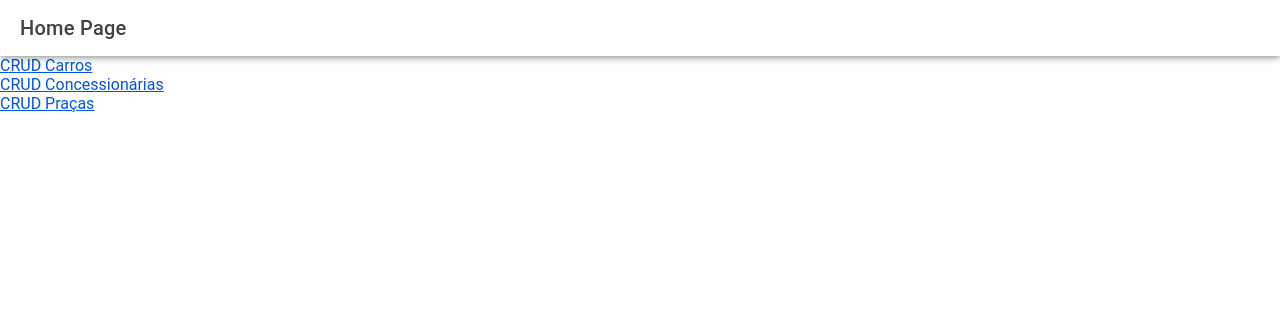
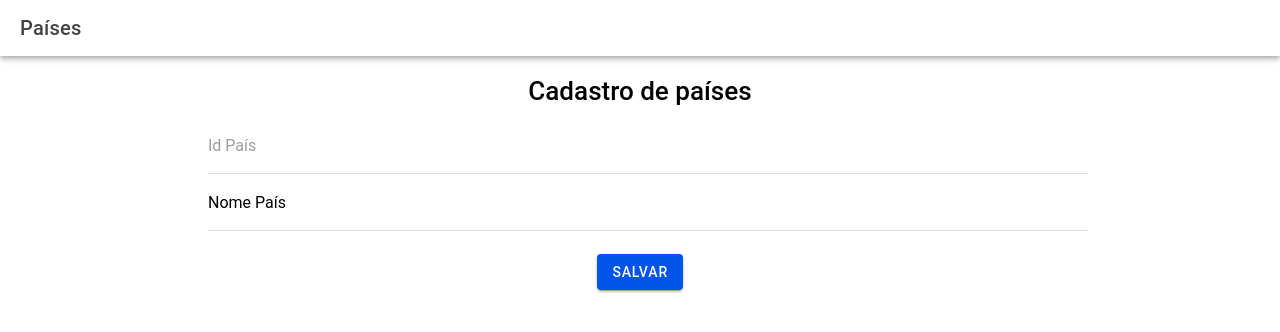
Before and after one commit to marcos221-Br/KRM-client, a React (Vite) app: page /country in a window 1280 px wide. Shown: the top 332 px of the page. Built offline with nearby package versions, Linux system fonts and the light colour scheme; no server answers.

Commit message:
CRUD Country
Added CRUD to Country

```diff
--- a/src/App.tsx
+++ b/src/App.tsx
@@ -5,6 +5,7 @@ import HomePage from './pages/Home';
 import CarPage from './pages/Car';
 import ConcessionairePage from './pages/Concessionaire';
 import TollPage from './pages/Toll';
+import CountryPage from './pages/Country';
 
 /* Core CSS required for Ionic components to work properly */
 import '@ionic/react/css/core.css';
@@ -52,6 +53,7 @@ const App: React.FC = () => (
         <Route path="/car" component={CarPage} />
         <Route path="/concessionaire" component={ConcessionairePage} />
         <Route path="/toll" component={TollPage} />
+        <Route path="/country" component={CountryPage} />
       </IonRouterOutlet>
     </IonReactRouter>
   </IonApp>
--- /dev/null
+++ b/src/controllers/CountryController.tsx
@@ -0,0 +1,31 @@
+import { sendJson } from "../components/Json";
+import { Country } from "../models/Country";
+
+export class CountryController{
+
+    public constructor(){
+
+    }
+
+    public findCountry(name:String){
+        return sendJson('/country/' + name,'GET');
+    }
+
+    public createCountry(country:Country){
+        let json = JSON.stringify({ countryName: country.getCountryName() });
+        return sendJson('/country','POST',json);
+    }
+
+    public updateCountry(country:Country){
+        let json = JSON.stringify(country);
+        return sendJson('/country/' + country.getId(),'PUT',json);
+    }
+
+    public deleteCountry(country:Country){
+        return sendJson('/country/' + country.getId(),'DELETE');
+    }
+
+    public findAllCountries(){
+        return sendJson('/country','GET');
+    }
+}
--- /dev/null
+++ b/src/models/Country.tsx
@@ -0,0 +1,25 @@
+export class Country{
+    private id:Number;
+    private countryName:String;
+
+    public constructor(){
+        this.id = 0;
+        this.countryName = '';
+    }
+
+    public setId(id:Number){
+        this.id = id;
+    }
+
+    public getId(){
+        return this.id;
+    }
+
+    public setCountryName(countryName:String){
+        this.countryName = countryName;
+    }
+
+    public getCountryName(){
+        return this.countryName;
+    }
+}
--- /dev/null
+++ b/src/pages/Country.css
@@ -0,0 +1,18 @@
+@media (max-width: 800px) {
+    .country{
+        left: 0%;
+        right: 0%;
+    }
+}
+
+@media (min-width: 801px) {
+    .country{
+        left: 15%;
+        right: 15%;
+    }
+}
+
+.country{
+    text-align: center;
+    position: absolute;
+}
--- /dev/null
+++ b/src/pages/Country.tsx
@@ -0,0 +1,130 @@
+import { IonButton, IonContent, IonHeader, IonInput, IonItem, IonList, IonPage, IonTitle, IonToolbar } from "@ionic/react"
+import './Country.css'
+import { Country } from "../models/Country";
+import { CountryController } from "../controllers/CountryController";
+import pencil from '../images/pencil-line.svg';
+import trashCan from '../images/delete-bin-5-line.svg';
+
+var countryController = new CountryController();
+var country = new Country();
+
+function findAllCountries(){
+    countryController.findAllCountries().then(function(response){
+        let list = (document.getElementById('countryList') as HTMLIonListElement);
+        if(response.length > 0){
+            for(let i = 0; i < response.length; i++){
+                let id = document.createElement('ion-label');
+                let countryName = document.createElement('ion-label');
+                id.innerHTML = response[i].id;
+                countryName.innerHTML = response[i].countryName;
+                countryName.setAttribute('id',response[i].countryName);
+                let editIcon = document.createElement('ion-icon');
+                let editButton = document.createElement('ion-button');
+                editIcon.setAttribute('icon',pencil);
+                editButton.setAttribute('id',response[i].countryName);
+                editButton.appendChild(editIcon);
+                editButton.addEventListener('click',findCountry);
+                let deleteIcon = document.createElement('ion-icon');
+                let deleteButton = document.createElement('ion-button');
+                deleteIcon.setAttribute('icon',trashCan);
+                deleteButton.setAttribute('id',response[i].id);
+                deleteButton.appendChild(deleteIcon);
+                deleteButton.addEventListener('click',deleteCountry);
+                let ionItem = document.createElement('ion-item');
+                ionItem.appendChild(id);
+                ionItem.appendChild(countryName);
+                ionItem.appendChild(editButton);
+                ionItem.appendChild(deleteButton);
+                if(i == 0){
+                    list.replaceChildren(ionItem);
+                }else{
+                    list.appendChild(ionItem);
+                }
+            }
+        }else{
+            list.innerHTML = '';
+        }
+    })
+}
+
+function findCountry(value:any){
+    countryController.findCountry(value.target.id).then(function(response){
+        (document.getElementById('id') as HTMLInputElement).value = response.id;
+        (document.getElementById('countryName') as HTMLInputElement).value = response.countryName;
+    })
+}
+
+function saveCountry(){
+    let id = (document.getElementById('id') as HTMLInputElement).value;
+    country.setCountryName((document.getElementById('countryName') as HTMLInputElement).value);
+    if(id == ''){
+        countryController.findCountry(country.getCountryName()).then(function(response){
+            if(response.id === undefined){
+                countryController.createCountry(country).then(function(response){
+                    (document.getElementById('id') as HTMLInputElement).value = response.id;
+                    clearInputs();
+                    findAllCountries();
+                    alert(response.countryName + ' criado com sucesso!');
+                }).catch(error => alert('Necessário preencher todos os campos para cadastrar o país!'));
+            }else{
+                alert(response.countryName + ' cadastrado anteriormente!');
+            }
+        }).catch(error => alert('Necessário preencher todos os campos para cadastrar o país!'));
+    }else{
+        country.setId(parseInt(id));
+        countryController.updateCountry(country).then(function(response){
+            clearInputs();
+            findAllCountries();
+            alert(response.countryName + ' cadastrado com sucesso!');
+        }).catch(error => alert('Necessário estar com todos os campos preenchidos para realizar a atualização!'));
+    }
+}
+
+function deleteCountry(value:any){
+    let countryName = value.target.parentElement.children[1].id;
+    country.setId(value.target.id);
+    countryController.deleteCountry(country).then(function(){
+      clearInputs();
+      alert(countryName + ' excluido com sucesso!');
+      findAllCountries();
+    })
+}
+
+function clearInputs(){
+    (document.getElementById('id') as HTMLInputElement).value = '';
+    (document.getElementById('countryName') as HTMLInputElement).value = '';
+}
+
+const CountryPage: React.FC = () => {
+    findAllCountries();
+    return (
+        <IonPage>
+            <IonHeader>
+                <IonToolbar>
+                    <IonTitle>Países</IonTitle>
+                </IonToolbar>
+            </IonHeader>
+            <IonContent fullscreen>
+                <div className="country">
+                    <div>
+                        <h1>Cadastro de países</h1>
+                        <IonItem>
+                            <IonInput label="Id País" id="id" disabled labelPlacement="floating"></IonInput>
+                        </IonItem>
+                        <IonItem>
+                            <IonInput label="Nome País" id="countryName" labelPlacement="floating" placeholder="Digite o nome do país"></IonInput>
+                        </IonItem>
+                    </div>
+                    <br />
+                    <div className="buttons">
+                        <IonButton size="default" onClick={saveCountry}>Salvar</IonButton>
+                    </div>
+                    <br />
+                    <IonList id="countryList"></IonList>
+                </div>
+            </IonContent>
+        </IonPage>
+    );
+};
+
+export default CountryPage;
--- a/src/pages/Home.tsx
+++ b/src/pages/Home.tsx
@@ -16,6 +16,8 @@ const HomePage: React.FC = () => {
                     <br />
                     <a href='/toll'>CRUD Praças</a>
                     <br />
+                    <a href='/country'>CRUD Países</a>
+                    <br />
                 </div>
             </IonContent>
         </IonPage>
```
